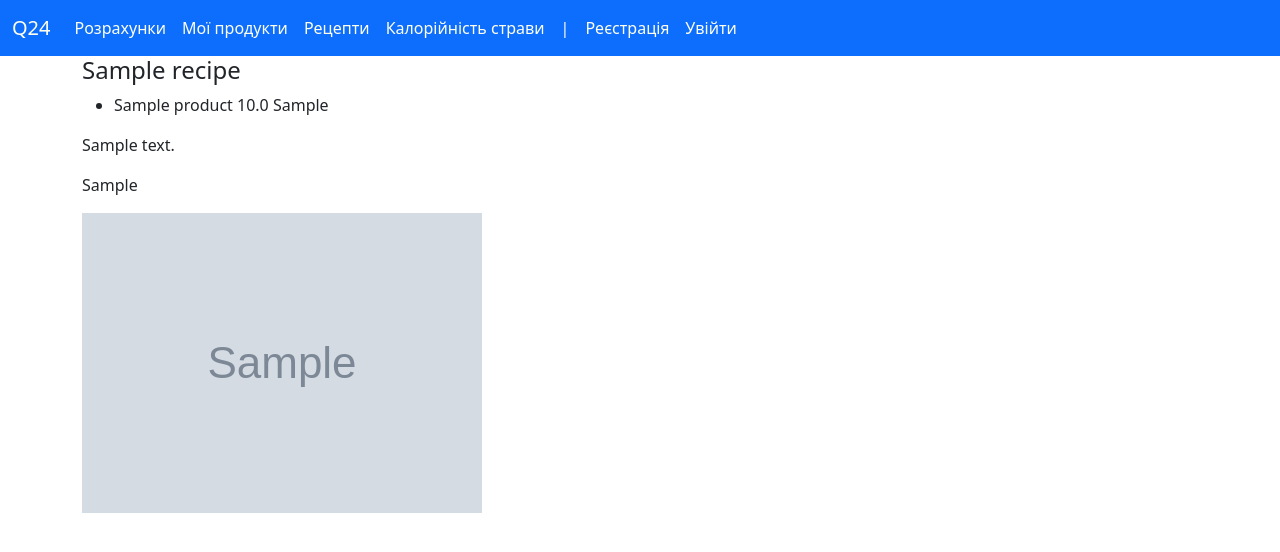
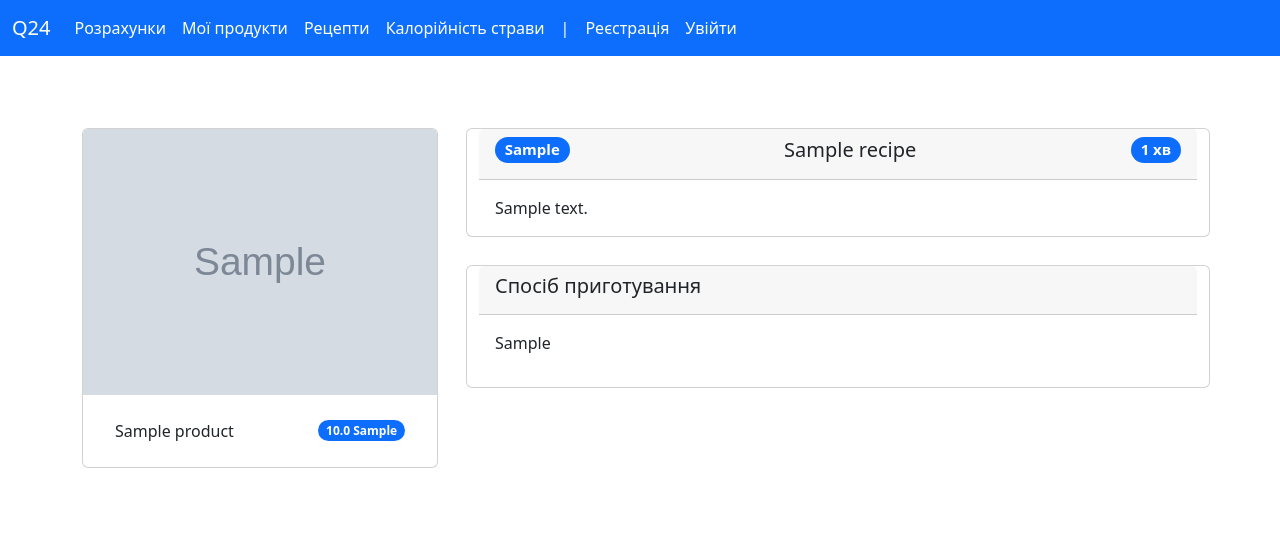
Before and after one commit to qnazar/Q24---food-manager, a Flask app: page /recipe/1 in a window 1280 px wide. Shown: the top 552 px of the page. Run offline with Flask 2, Linux system fonts and the light colour scheme; tables that the repository leaves empty hold one stand-in row (values such as "Sample post"); grey boxes marked "Sample" are stand-in pictures; some libraries are stand-ins or nearby versions.

Commit message:
style changes

```diff
--- a/app.py
+++ b/app.py
@@ -11,7 +11,7 @@ from flask_wtf.csrf import CSRFProtect
 import uuid
 import os
 
-from config import ProductionConfig
+from config import ProductionConfig as Conf
 from models import db, User, Profile, Stock, Product, ProductsCategory, Trash, ShoppingList, Recipe, Ingredient, Meal
 from forms import RegisterForm, LoginForm, ProfileForm, ProfilePicForm, StockForm, ProductForm, UseProductForm, \
     ShoppingForm, TrashFilterForm, RecipeForm, IngredientForm, ProductsForMealForm, AddMealForm
@@ -19,7 +19,7 @@ from helpers import stock_statistics, sort_the_stock, select_query, measure_conv
 
 
 app = Flask(__name__)
-app.config.from_object(ProductionConfig())
+app.config.from_object(Conf())
 
 # DB initialization
 db.init_app(app)
--- a/forms.py
+++ b/forms.py
@@ -16,7 +16,7 @@ class MyFloatField(FloatField):
 
 
 class RegisterForm(FlaskForm):
-    email = EmailField('Електронна адреса', validators=[DataRequired()])  # TODO email validator
+    email = EmailField('Електронна адреса', validators=[DataRequired()])
     password = PasswordField('Пароль', validators=[DataRequired(),
                                                    Length(5, 20, message="Pw should be at list %(min)d symbols"),
                                                    EqualTo('password_confirm', message="Passwords  need to match!")])
--- a/templates/recipe.html
+++ b/templates/recipe.html
@@ -2,14 +2,52 @@
 
 {% block content %}
 <div class="container">
-    <h4>{{ recipe.name }}</h4>
-    <ul>
-        {% for ingredient in recipe.ingredient %}
-        <li>{{ ingredient.product.name }} {{ ingredient.quantity }} {{ ingredient.measure }}</li>
-        {% endfor %}
-    </ul>
-    <p>{{ recipe.description }}</p>
-    <p>{{ recipe.instruction }}</p>
-    <img src="../static/images/recipes/{{ recipe.picture }}" alt="..."/>
+    <div class="row g-4 my-5">
+        <div class="col-4">
+            <div class="card">
+                <img src="../static/images/recipes/{{ recipe.picture }}" alt="{{ recipe.name }}" class="card-img-top"/>
+                <div class="card-body">
+                    <ul class="list-group list-group-flush">
+                        {% for ingredient in recipe.ingredient %}
+                        <li class="list-group-item d-flex justify-content-between align-items-center">
+                            {{ ingredient.product.name }}
+                            <span class="badge bg-primary rounded-pill">{{ ingredient.quantity }} {{ ingredient.measure }}</span>
+                        </li>
+                        {% endfor %}
+                    </ul>
+                </div>
+            </div>
+        </div>
+        <div class="col-8 g-4">
+            <div class="row g-4 ms-1">
+                <div class="card">
+                    <div class="card-header">
+                        <h5 class="card-title d-flex justify-content-between align-items-center">
+                            <span class="badge bg-primary rounded-pill">{{ recipe.complexity }}</span>
+                            {{ recipe.name }}
+                            <span class="badge bg-primary rounded-pill">{{ recipe.time }} хв</span>
+                        </h5>
+                    </div>
+                    <div class="card-body">
+                        <p class="card-text">{{ recipe.description }}</p>
+                    </div>
+                </div>
+            </div>
+
+            <div class="row g-4 my-1 ms-1">
+                <div class="card">
+                    <div class="card-header">
+                        <h5 class="card-title">Спосіб приготування</h5>
+                    </div>
+                    <div class="card-body">
+                        {% set inctruction = recipe.instruction.split('\n') %}
+                        {% for line in inctruction %}
+                        <p>{{ line }}</p>
+                        {% endfor %}
+                    </div>
+                </div>
+            </div>
+        </div>
+    </div>
 </div>
 {% endblock %}
```
Also changed, not shown: config.py (+0 -8 lines), templates/product_info.html (+31 -16 lines), templates/update.html (+0 -20 lines).
